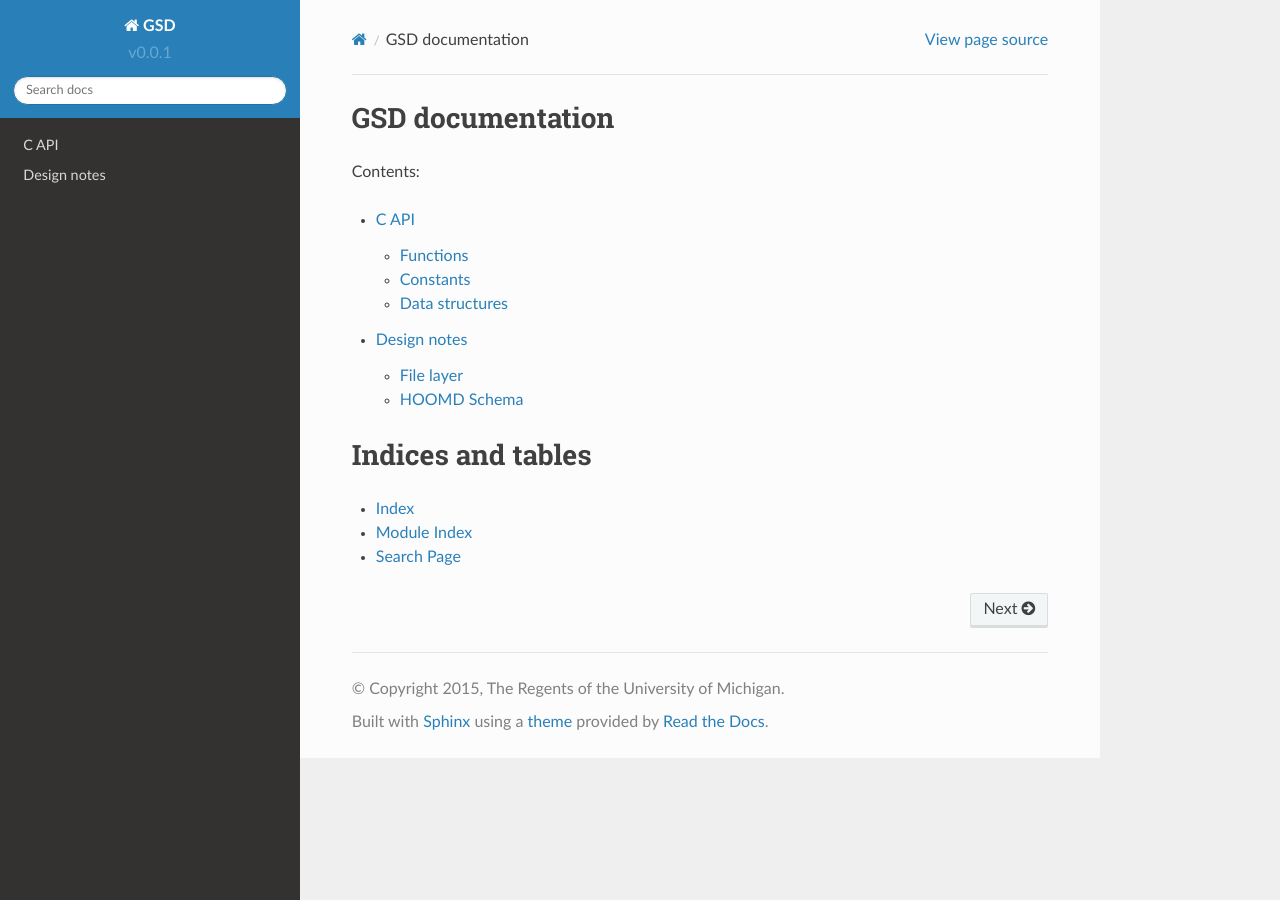
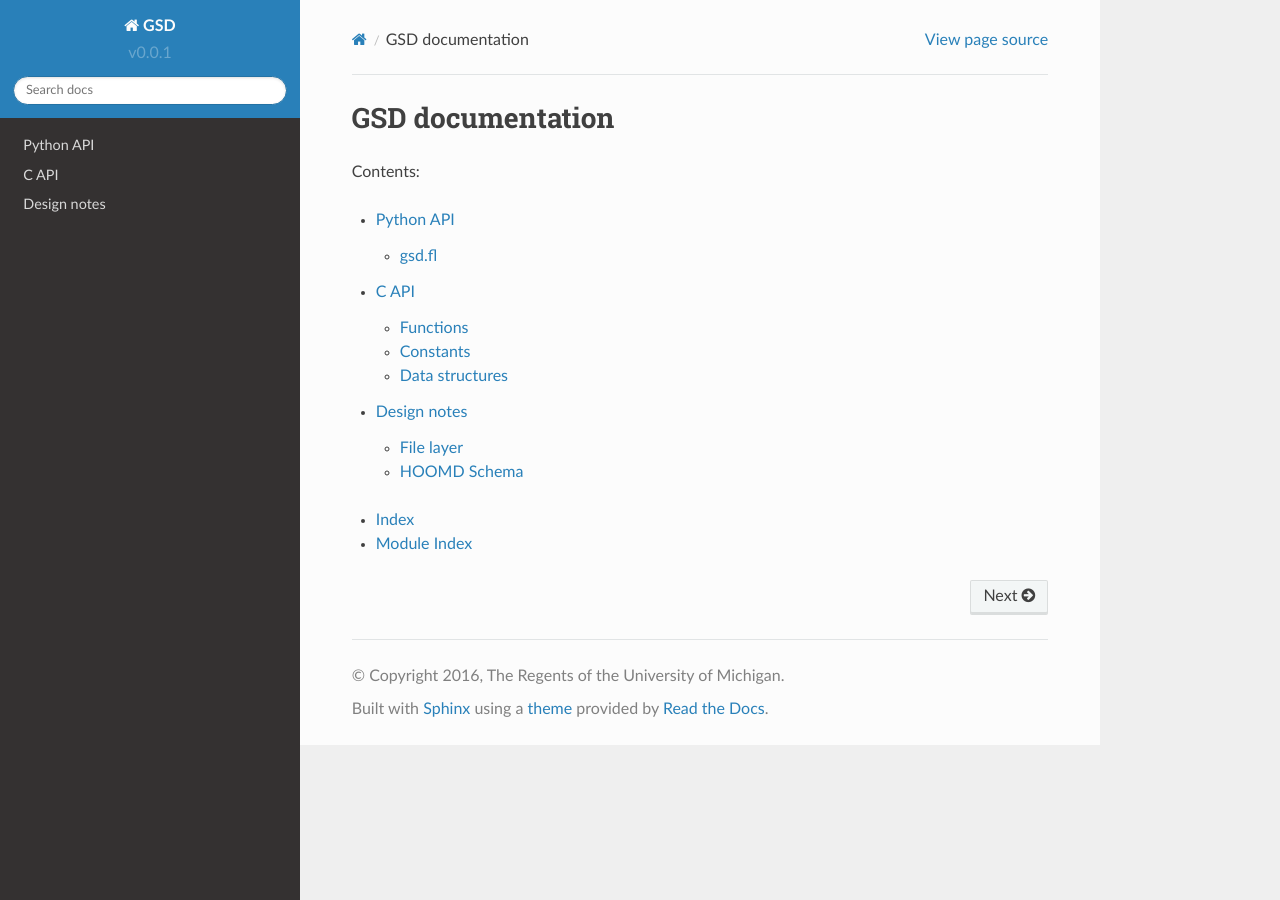
Before and after one commit to glotzerlab/gsd, a Sphinx documentation site: the page built from doc/index.rst, in a window 1280 px wide. Built offline with Sphinx 7.4.7 and the Read the Docs theme 2.0.0, drawn with Linux system fonts in a browser that asks for light colours.

Commit message:
Revising documentation

```diff
--- a/doc/gsd-c-api.rst
+++ b/doc/c-api.rst
@@ -1,10 +1,15 @@
+.. _c_api_:
+
 C API
 =====
 
 Functions
 ---------
 
-.. c:function:: int gsd_create(const char *fname, const char *application, const char *schema, uint32_t schema_version);
+.. c:function:: int gsd_create(const char *fname,
+                               const char *application,
+                               const char *schema,
+                               uint32_t schema_version);
 
     Create a GSD file.
 
--- a/doc/conf.py
+++ b/doc/conf.py
@@ -31,6 +31,7 @@ import os
 # ones.
 extensions = [
     'sphinx.ext.autodoc',
+    'sphinx.ext.napoleon',
 ]
 
 # Add any paths that contain templates here, relative to this directory.
@@ -47,7 +48,7 @@ master_doc = 'index'
 
 # General information about the project.
 project = 'GSD'
-copyright = '2015, The Regents of the University of Michigan'
+copyright = '2016, The Regents of the University of Michigan'
 
 # The version info for the project you're documenting, acts as replacement for
 # |version| and |release|, also used in various other places throughout the
@@ -56,7 +57,7 @@ copyright = '2015, The Regents of the University of Michigan'
 # The short X.Y version.
 version = 'v0.0.1'
 # The full version, including alpha/beta/rc tags.
-release = 'v0.0.1'
+# release = 'v0.0.1'
 
 # The language for content autogenerated by Sphinx. Refer to documentation
 # for a list of supported languages.
--- a/doc/index.rst
+++ b/doc/index.rst
@@ -6,13 +6,9 @@ Contents:
 .. toctree::
    :maxdepth: 2
 
-   gsd-c-api
+   python-api
+   c-api
    design-notes
-
-
-Indices and tables
-==================
 
 * :ref:`genindex`
 * :ref:`modindex`
-* :ref:`search`
--- /dev/null
+++ b/doc/python-module-gsd.fl.rst
@@ -0,0 +1,6 @@
+gsd.fl
+------
+
+.. automodule:: gsd.fl
+    :synopsis: The file layer provides a low level API for directly accessing gsd files.
+    :members:
```
Also changed, not shown: doc/python-api.rst (added, +24 -0 lines), 3 other files.
